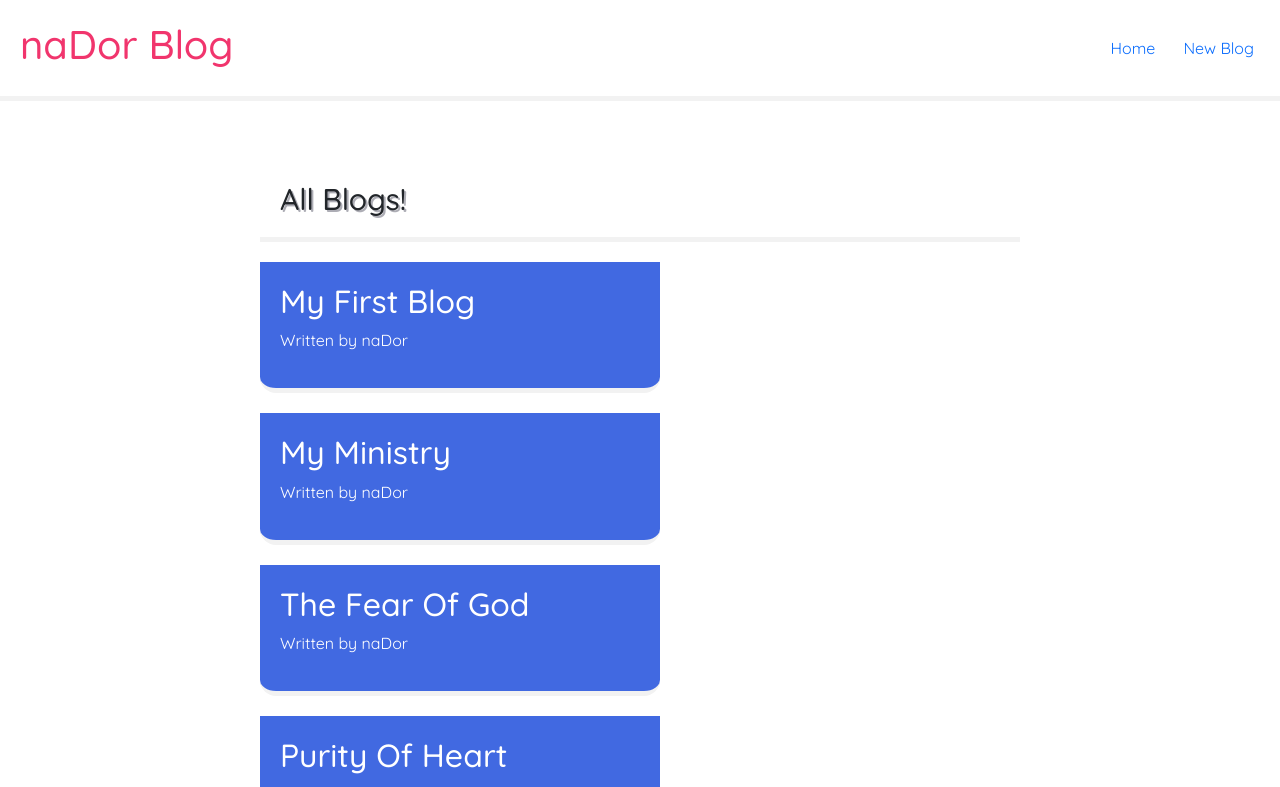
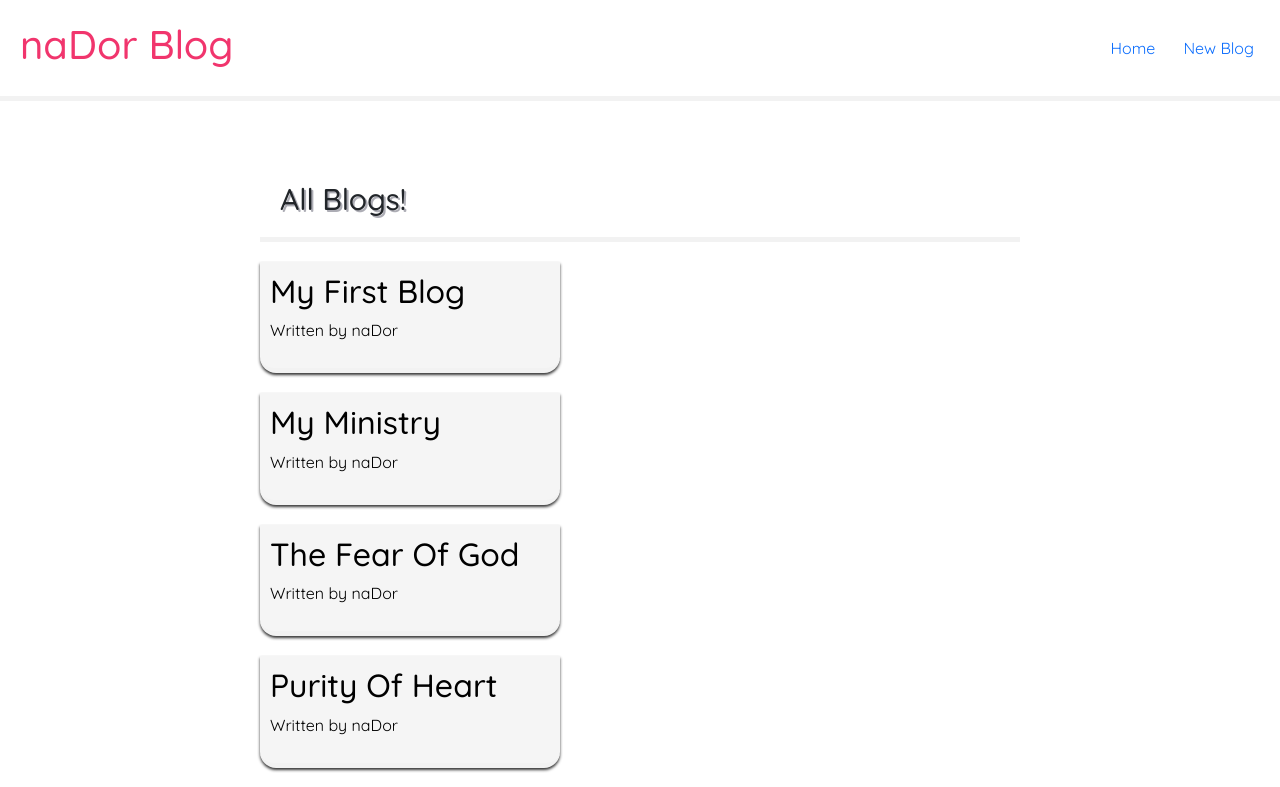
Before and after one commit to sharon5555/naDor-Blog, a React (Create React App) app in the folder nador-blog/: page / in a window 1280 px wide. Shown: the top 787 px of the page. Built offline with nearby package versions, Linux system fonts and the light colour scheme; data requests are answered from the project's data file.

Commit message:
added  routes

```diff
--- a/nador-blog/package.json
+++ b/nador-blog/package.json
@@ -9,6 +9,7 @@
     "bootstrap": "^5.3.2",
     "react": "^18.2.0",
     "react-dom": "^18.2.0",
+    "react-router-dom": "^5.3.4",
     "react-scripts": "5.0.1",
     "web-vitals": "^2.1.4"
   },
--- a/nador-blog/src/App.js
+++ b/nador-blog/src/App.js
@@ -1,17 +1,25 @@
 import './index.css';
 import Navbar from './Navbar';
 import Home from './Home';
+import { BrowserRouter as Router, Route, Switch } from 'react-router-dom';
 
 function App() {
 
 
   return (
-    <div className="App">
-    <Navbar />
-      <div className="content">
-      <Home />
+      <Router>
+      <div className="App">
+      <Navbar />
+        <div className="content">
+        <switch>
+        <Route path = "/">
+        <Home />
+        </Route>
+        </switch>
+        </div>
       </div>
-    </div>
+      </Router>
+
   );
 }
 
--- a/nador-blog/src/Home.js
+++ b/nador-blog/src/Home.js
@@ -1,3 +1,4 @@
+import { useState, useEffect } from 'react';
 import BlogList from './BlogList';
 import useFetch from './useFetch'
 
--- a/nador-blog/src/index.css
+++ b/nador-blog/src/index.css
@@ -44,14 +44,15 @@
   text-shadow: 2px 2px rgba(50,50,70,0.4);
 }
 .blog-preview{
-  padding: 20px;
-  max-width: 400px;
+  padding: 10px;
+  max-width: 300px;
   margin: 0;
   margin-bottom: 20px;
-  color: white;
-  background-color: royalblue;
+  color: black;
+  background-color: whitesmoke;
   border-bottom: 5px solid #f2f2f2;
   border-radius: 0px 0px 16px 16px;
+  box-shadow: #333 0 2px 3px;
 }
 .blog-preview:hover {
   background-color: #333;
```
Also changed, not shown: nador-blog/src/Create.js (added, +10 -0 lines), 1 other file (tests, documents, lock files or other folders).
